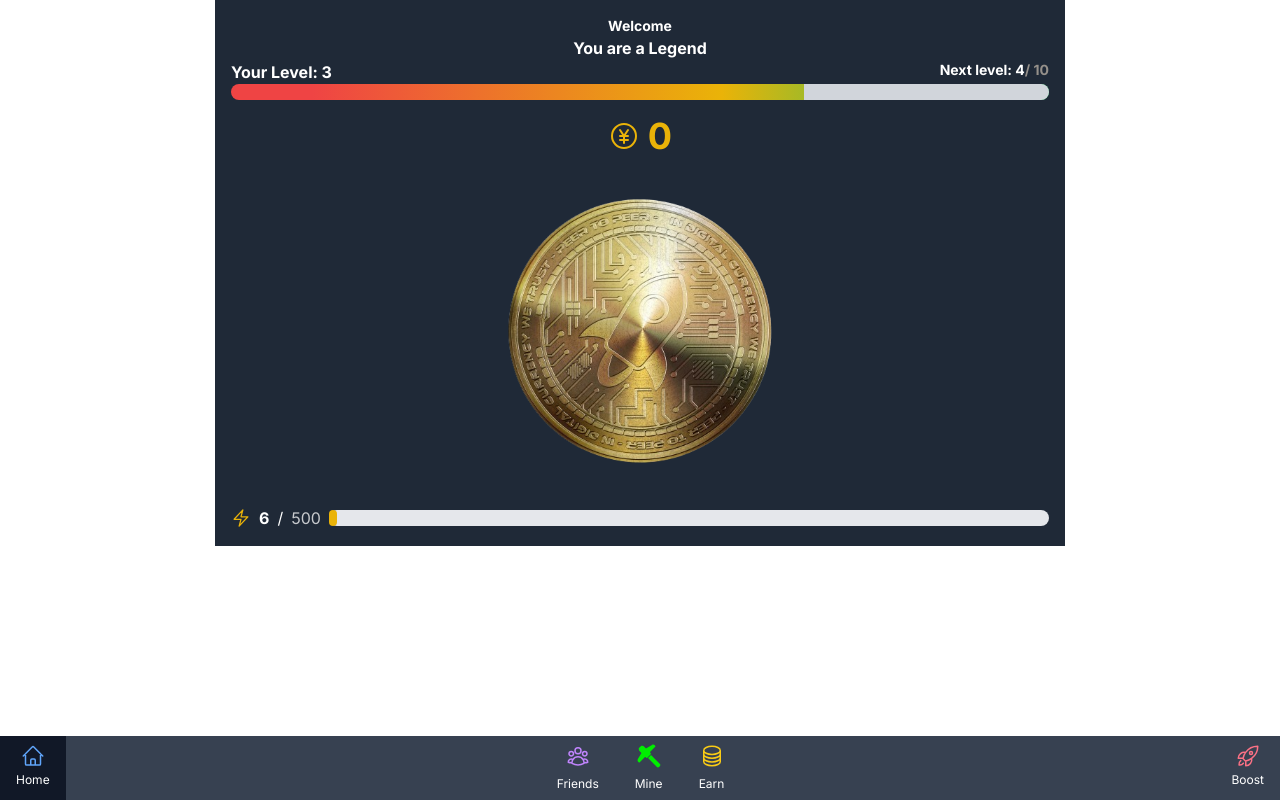
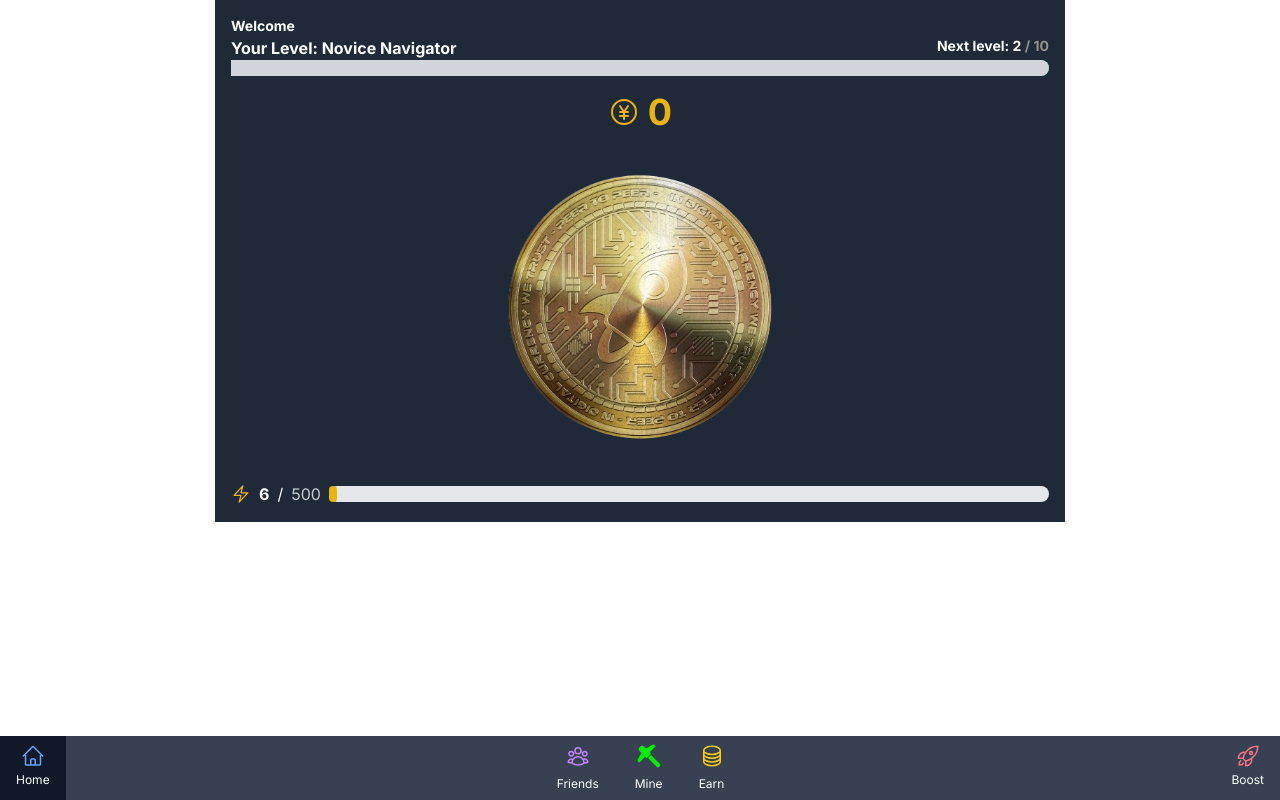
Before and after one commit to Monzer65/nextjs-mongodb-telegram-tap-bot-mini-app, a Next.js app: page /bot in a window 1280 px wide. Built offline with nearby package versions, Linux system fonts and the light colour scheme.

Commit message:
Now the progressbar for levels working

```diff
--- a/app/components/BotMainPage.tsx
+++ b/app/components/BotMainPage.tsx
@@ -1,137 +1,108 @@
 "use client";
 
-import { MouseEvent, useCallback, useEffect, useRef, useState } from "react";
+import { MouseEvent, useCallback, useEffect, useMemo, useState } from "react";
 import Image from "next/image";
-import {
-  BoltIcon,
-  CircleStackIcon,
-  CurrencyDollarIcon,
-  CurrencyYenIcon,
-  DevicePhoneMobileIcon,
-  GlobeAmericasIcon,
-  HomeIcon,
-  RocketLaunchIcon,
-  TvIcon,
-  UserGroupIcon,
-} from "@heroicons/react/24/outline";
+import Link from "next/link";
+import { usePathname } from "next/navigation";
 import { useTelegram } from "../contexts/TelegramProvider";
 import LoadingSpinner from "./LoadingSpinner";
-import Link from "next/link";
-import { usePathname } from "next/navigation";
-import { NavLinks } from "./NavigationBar";
+import NavLinks from "./NavigationBar";
+import LevelProgress from "./LevelProgress";
+import EnergyProgress from "./EnergyProgress";
+import { CurrencyYenIcon } from "@heroicons/react/24/outline";
+import { IClickType } from "../types/types";
 
-export default function BotMain() {
+const BotMain = () => {
   const { user, webApp } = useTelegram();
-  console.log("user:", user);
-  const [clicks, setClicks] = useState<{ id: number; x: number; y: number }[]>(
+
+  const [clickList, setClickList] = useState<IClickType[]>([]);
+  const [totalCoins, setTotalCoins] = useState(0);
+  const [coinsPerClick, setCoinsPerClick] = useState(1);
+  const [currentEnergy, setCurrentEnergy] = useState(1);
+  const [maxEnergyLevel, setMaxEnergyLevel] = useState(500);
+  const [playerLeague, setPlayerLeague] = useState("Novice Navigator");
+
+  const levelNames = useMemo(
+    () => [
+      "Novice Navigator",
+      "Apprentice Achiever",
+      "Skill Seeker",
+      "Craftsmen Champion",
+      "Expert Explorer",
+      "Master of Mastery",
+      "Grandmaster",
+      "Legendary Pro",
+      "Epic Tycoon",
+      "Infinity Mogul",
+    ],
     []
   );
 
-  const [coinCount, setCoinCount] = useState(0);
-  const [energy, setEnergy] = useState(1);
-  const [coinPerTap, setCoinPerTap] = useState(1);
-  const [maxEnergy, setMaxEnergy] = useState(500);
-  const [lastUpdate, setLastUpdate] = useState<number>(Date.now());
-  const coinRef = useRef<HTMLImageElement>(null);
-
-  const levelNames = [
-    "Novice Navigator", // From 0 to 4999 coins
-    "Apprentice Achiever", // From 5000 coins to 24,999 coins
-    "Skill Seeker", // From 25,000 coins to 99,999 coins
-    "Craftsmen Champion", // From 100,000 coins to 999,999 coins
-    "Expert Explorer", // From 1,000,000 coins to 2,000,000 coins
-    "Master of Mastery", // From 2,000,000 coins to 10,000,000 coins
-    "Grandmaster", // From 10,000,000 coins to 50,000,000 coins
-    "Legendary Pro", // From 50,000,000 coins to 100,000,000 coins
-    "Epic Tycoon", // From 100,000,000 coins to 1,000,000,000 coins
-    "Infinity Mogul", // From 1,000,000,000 coins to ∞
-  ];
-
-  const levelMinPoints = [
-    0, 5000, 25000, 100000, 1000000, 2000000, 10000000, 50000000, 100000000,
-    1000000000,
-  ];
-
   const handleCoinClick = (e: MouseEvent<HTMLDivElement>) => {
-    if (energy - coinPerTap < 0) {
+    if (currentEnergy - coinsPerClick < 0) {
       return;
     }
 
     const mainImage = e.currentTarget;
     const rect = mainImage.getBoundingClientRect();
-    const x = e.clientX - rect.left - rect.width / 2;
-    const y = e.clientY - rect.top - rect.height / 2;
+    const clickX = e.clientX - rect.left - rect.width / 2;
+    const clickY = e.clientY - rect.top - rect.height / 2;
+
     mainImage.style.transform = `perspective(1000px)
-    rotateX(${-y / 10}deg)
-    rotateY(${x / 10}deg`;
+     rotateX(${-clickY / 10}deg)
+     rotateY(${clickX / 10}deg`;
     setTimeout(() => {
       mainImage.style.transform = "";
     }, 100);
 
-    setClicks([...clicks, { id: Date.now(), x: e.pageX, y: e.pageY }]);
-    setCoinCount((prev) => prev + coinPerTap);
-    setEnergy((prev) => Math.max(prev - coinPerTap, 0));
+    setClickList([...clickList, { id: Date.now(), x: e.pageX, y: e.pageY }]);
+    setTotalCoins((prev) => prev + coinsPerClick);
+    setCurrentEnergy((prev) => Math.max(prev - coinsPerClick, 0));
   };
 
   const handleAnimationEnd = (id: number) => {
-    setClicks((prevClicks) => prevClicks.filter((click) => click.id !== id));
+    setClickList((prevClicks) => prevClicks.filter((click) => click.id !== id));
   };
-
-  const updateEnergy = useCallback(
-    (elapsedTime: number) => {
-      setEnergy((prev) => {
-        const energyGain = Math.floor((elapsedTime / 1000) * coinPerTap);
-        const newEnergy = Math.min(prev + energyGain, maxEnergy);
-
-        // if (webApp?.CloudStorage) {
-        //   webApp.CloudStorage.setItem("energy", newEnergy, (error) => {
-        //     if (error) {
-        //       console.error("Error storing value:", error);
-        //     }
-        //   });
-        // }
-
-        return newEnergy;
-      });
-    },
-    [coinPerTap, maxEnergy]
-  );
-
-  // useEffect(() => {
-  //   if (webApp?.CloudStorage) {
-  //     webApp.CloudStorage.getItems(["coinCount", "energy"], (error, values) => {
-  //       if (!error) {
-  //         const coinCountValue = Number(values.coinCount) || 1000;
-  //         const energyValue = Number(values.energy) || 1;
-  //         setCoinCount(coinCountValue);
-  //         setEnergy(energyValue);
-  //         setLastUpdate(Date.now());
-  //       } else {
-  //         console.error("Error fetching items:", error);
-  //       }
-  //     });
-  //   } else {
-  //     console.error("webApp or webApp.CloudStorage is undefined");
-  //   }
-  // }, [webApp]);
 
   useEffect(() => {
     const interval = setInterval(() => {
-      setEnergy((prev) => {
-        const newEnergy = Math.min(prev + coinPerTap, maxEnergy);
-        // if (webApp?.CloudStorage) {
-        //   webApp.CloudStorage.setItem("energy", newEnergy, (error) => {
-        //     if (error) {
-        //       console.error("Error storing value:", error);
-        //     }
-        //   });
-        // }
+      setCurrentEnergy((prev) => {
+        const newEnergy = Math.min(prev + coinsPerClick, maxEnergyLevel);
         return newEnergy;
       });
     }, 1000);
 
     return () => clearInterval(interval);
-  }, [coinPerTap, maxEnergy, webApp?.CloudStorage]);
+  }, [coinsPerClick, maxEnergyLevel]);
+
+  const calculateLevelAndProgress = useCallback(
+    (coins: number): { level: number; progress: number } => {
+      const levelMinPoints = [
+        0, 50, 150, 300, 600, 1200, 2400, 4800, 9600, 19200,
+      ];
+      let currentLevel = 0;
+      for (let i = 0; i < levelMinPoints.length; i++) {
+        if (coins >= levelMinPoints[i]) {
+          currentLevel = i;
+        } else {
+          break;
+        }
+      }
+
+      const levelStart = levelMinPoints[currentLevel];
+      const levelEnd = levelMinPoints[currentLevel + 1] || Infinity; // Handle last level
+      const levelProgress =
+        ((coins - levelStart) / (levelEnd - levelStart)) * 100;
+
+      return { level: currentLevel, progress: levelProgress };
+    },
+    []
+  );
+
+  useEffect(() => {
+    const { level } = calculateLevelAndProgress(totalCoins);
+    setPlayerLeague(levelNames[level]);
+  }, [totalCoins, levelNames, calculateLevelAndProgress]);
 
   const renderContent = () => {
     // if (!user) {
@@ -146,39 +117,30 @@ export default function BotMain() {
         </div>
       );
     }
+
+    const { level, progress } = calculateLevelAndProgress(totalCoins);
+
     return (
       <div className='max-w-[850px] m-auto bg-gray-800'>
         <div className=' text-white font-bold p-4'>
-          <div className='text-center'>
+          <div className=''>
             <p className='text-sm'>Welcome {user?.first_name}</p>
-            <p>You are a Legend</p>
           </div>
 
-          <div className=''>
-            <div className='flex justify-between'>
-              <p>Your Level: 3</p>
-              <p className='text-sm'>
-                Next level: 4
-                <span className='text-[#95908a]'>/ {levelNames.length}</span>
-              </p>
-            </div>
-            <div className='bg-gradient-to-r from-red-500 from-10% via-orange-500 via-30% via-yellow-500 via-60% to-green-500 to-90% h-4 rounded-full'>
-              <div
-                className='float-right bg-gray-300 h-4 rounded-r-full'
-                style={{ width: `30%` }}
-              ></div>
-            </div>
-          </div>
+          <LevelProgress
+            currentLevel={level}
+            levelNames={levelNames}
+            progress={progress}
+          />
         </div>
 
         <div className=''>
           <div className='flex items-center justify-center gap-2 text-4xl text-yellow-500 font-bold'>
             <CurrencyYenIcon className='w-8' />
-            {coinCount}
+            {totalCoins}
           </div>
 
           <Image
-            ref={coinRef}
             onClick={handleCoinClick}
             src='/coin.png'
             alt='image'
@@ -190,27 +152,15 @@ export default function BotMain() {
         </div>
 
         {/* fixed */}
-        <div className='flex items-center gap-2 mb-16 px-4 pb-4'>
-          <div className='flex gap-2 text-white rounded-md'>
-            <BoltIcon className='w-5 text-yellow-500' />
-            <p className='font-bold'>{Math.floor(energy)}</p>/
-            <p className=' opacity-75'>{maxEnergy}</p>
-          </div>
-          <div className='flex-1 h-4 bg-gray-200 rounded-full'>
-            <div
-              className='h-full bg-yellow-500 rounded-full'
-              style={{
-                width: `${(energy / maxEnergy) * 100}%`,
-              }}
-            ></div>
-          </div>
-        </div>
-
+        <EnergyProgress
+          currentEnergy={currentEnergy}
+          maxEnergyLevel={maxEnergyLevel}
+        />
         {/* fixed */}
         <NavLinks />
 
         {/* fixed */}
-        {clicks.map((click) => {
+        {clickList.map((click) => {
           const randomX = Math.floor(Math.random() * 21) - 10;
           return (
             <div
@@ -223,7 +173,7 @@ export default function BotMain() {
               }}
               onAnimationEnd={() => handleAnimationEnd(click.id)}
             >
-              {coinPerTap}
+              {coinsPerClick}
             </div>
           );
         })}
@@ -232,4 +182,6 @@ export default function BotMain() {
   };
 
   return <div>{renderContent()}</div>;
-}
+};
+
+export default BotMain;
--- /dev/null
+++ b/app/components/EnergyProgress.tsx
@@ -0,0 +1,29 @@
+import { BoltIcon } from "@heroicons/react/24/outline";
+
+const EnergyProgress = ({
+  currentEnergy,
+  maxEnergyLevel,
+}: {
+  currentEnergy: number;
+  maxEnergyLevel: number;
+}) => {
+  return (
+    <div className='flex items-center gap-2 mb-16 px-4 pb-4'>
+      <div className='flex gap-2 text-white rounded-md'>
+        <BoltIcon className='w-5 text-yellow-500' />
+        <p className='font-bold'>{Math.floor(currentEnergy)}</p>/
+        <p className=' opacity-75'>{maxEnergyLevel}</p>
+      </div>
+      <div className='flex-1 h-4 bg-gray-200 rounded-full'>
+        <div
+          className='h-full bg-yellow-500 rounded-full'
+          style={{
+            width: `${(currentEnergy / maxEnergyLevel) * 100}%`,
+          }}
+        ></div>
+      </div>
+    </div>
+  );
+};
+
+export default EnergyProgress;
--- /dev/null
+++ b/app/components/LevelProgress.tsx
@@ -0,0 +1,37 @@
+import React from "react";
+
+interface Props {
+  currentLevel: number;
+  levelNames: string[];
+  progress: number;
+}
+
+const LevelProgress: React.FC<Props> = ({
+  currentLevel,
+  levelNames,
+  progress,
+}) => {
+  const progressPercentage = (currentLevel / levelNames.length) * 100;
+
+  return (
+    <div>
+      <div className='flex justify-between'>
+        <p>Your Level: {levelNames[currentLevel]}</p>
+        <p className='text-sm'>
+          Next level: {currentLevel + 2}
+          <span className='text-[#95908a]'> / {levelNames.length}</span>
+        </p>
+      </div>
+      <div className='bg-gradient-to-r from-red-500 from-10% via-orange-500 via-50% to-green-500 to-90% h-4 rounded-full'>
+        <div
+          className='float-right bg-gray-300 h-4 rounded-r-full'
+          style={{ width: `${100 - progress}%` }}
+          aria-label='Level progress'
+          aria-valuenow={progress}
+        />
+      </div>
+    </div>
+  );
+};
+
+export default LevelProgress;
--- a/app/components/NavigationBar.tsx
+++ b/app/components/NavigationBar.tsx
@@ -10,7 +10,7 @@ import {
 } from "@heroicons/react/24/outline";
 import Image from "next/image";
 
-export function NavLinks() {
+function NavLinks() {
   const pathname = usePathname();
 
   return (
@@ -79,3 +79,5 @@ export function NavLinks() {
     </nav>
   );
 }
+
+export default NavLinks;
--- a/app/types/types.ts
+++ b/app/types/types.ts
@@ -66,3 +66,9 @@ export interface IWebApp {
     ) => void;
   };
 }
+
+export interface IClickType {
+  id: number;
+  x: number;
+  y: number;
+}
```
